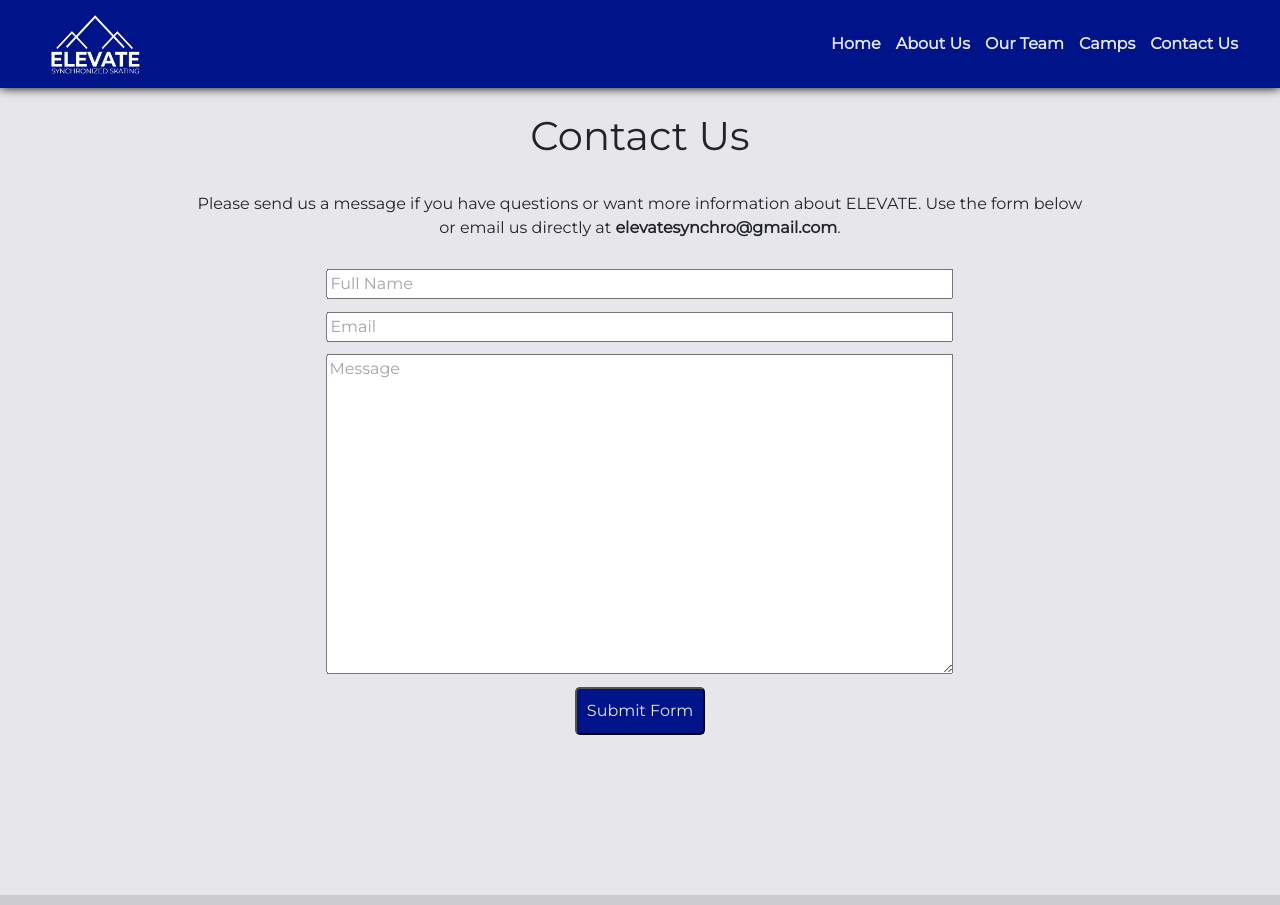
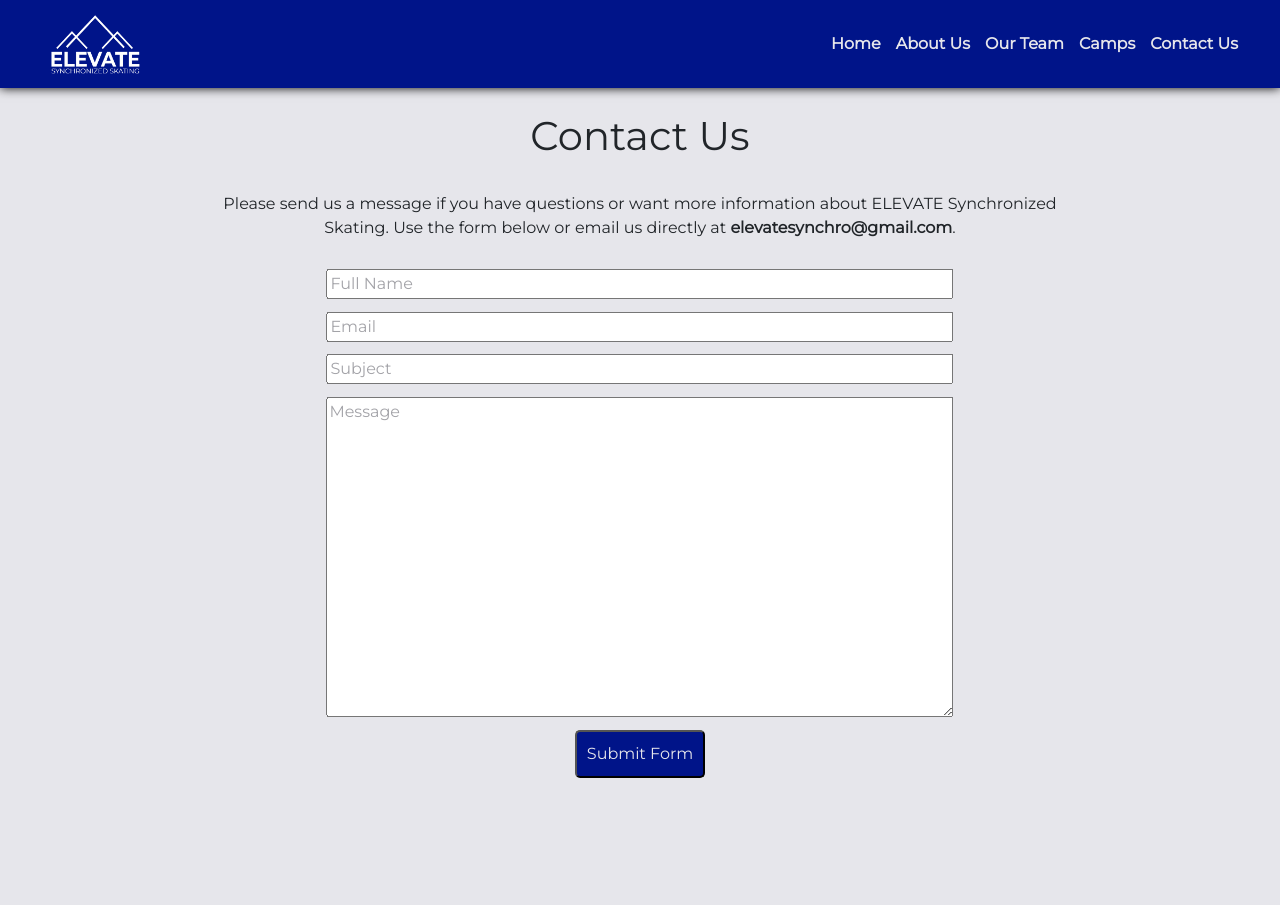
Before and after one commit to msagle/Elevate, a React (Create React App) app: page /contact in a window 1280 px wide. Shown: the top 905 px of the page. Built offline with nearby package versions, Linux system fonts and the light colour scheme.

Commit message:
Contact page working

```diff
--- a/src/pages/ContactUsPage/ContactUsPage.module.css
+++ b/src/pages/ContactUsPage/ContactUsPage.module.css
@@ -71,3 +71,7 @@
     color: var(--text-color);
     transition: 0.25s;
 }
+
+.result {
+    padding: 20px;
+}
--- a/src/pages/ContactUsPage/ContactUsPage.tsx
+++ b/src/pages/ContactUsPage/ContactUsPage.tsx
@@ -8,7 +8,7 @@ import useWeb3Forms from "@web3forms/react";
 export default function ContactUsPage() {
     const [result, setResult] = React.useState("");
 
-    const onSubmit = async (e: { preventDefault: () => void; target: HTMLFormElement | undefined; }) => {
+    const onSubmit = async (e: any) => {
       e.preventDefault();
       setResult("Sending....");
       const formData = new FormData(e.target);
@@ -37,17 +37,19 @@ export default function ContactUsPage() {
         <h1>Contact Us</h1>
         <br />
         <p className={styles.contactMessage}>
-            Please send us a message if you have questions or want more information about ELEVATE. Use the form below or email us directly at <strong>elevatesynchro@gmail.com</strong>.
+            Please send us a message if you have questions or want more information about ELEVATE Synchronized Skating.
+            Use the form below or email us directly at <strong>elevatesynchro@gmail.com</strong>.
         </p>
-        <form onSubmit={() => onSubmit}>
+        <form onSubmit={onSubmit}>
           <input type="text" name="name" placeholder='Full Name' required/>
           <input type="email" name="email" placeholder='Email' required/>
+          <input type="subject" name="subject" placeholder='Subject' required/>
           <textarea name="message" placeholder='Message' required></textarea>
 
           <button type="submit">Submit Form</button>
 
         </form>
-        <span>{result}</span>
+        <span className={styles.result}>{result}</span>
 
       </div>
     );
```
